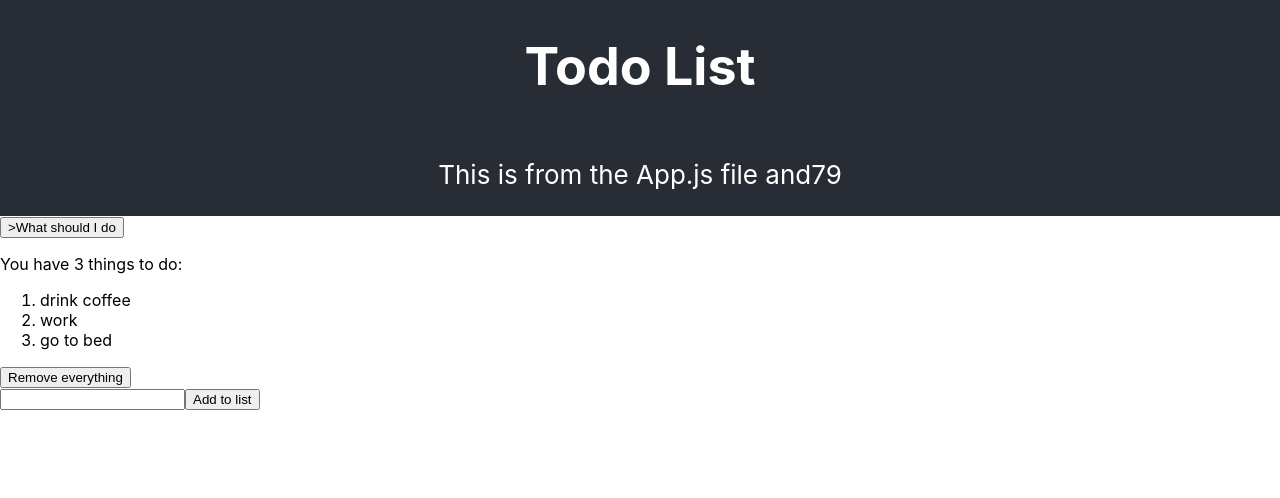
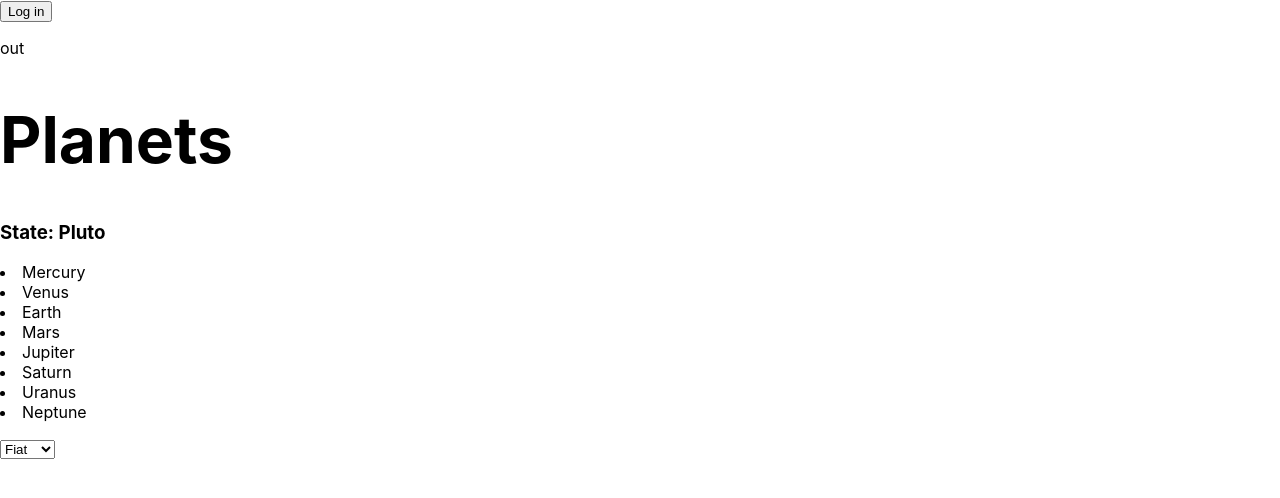
Before and after one commit to danMulvihill/React_reveiw, a React (Create React App) app: page / in a window 1280 px wide. Shown: the top 498 px of the page. Built offline with nearby package versions, Linux system fonts and the light colour scheme.

Commit message:
added some stuff

```diff
--- a/src/App.js
+++ b/src/App.js
@@ -1,95 +1,31 @@
 import React from 'react';
-
-
+import MyForm from './form';
+import Login from './login.js';
+import planets from './planets';
+import Planet from './planetcomp';
 import './App.css';
 
+const Title = <h1>Planets</h1>;
 
 class TodoApp extends React.Component{
-  render(){
-    const t = "Todo List";
-    const d = "This is from the App.js file and"+7+9;
-    const ops = ["drink coffee", "work", "go to bed"];
+  constructor(){
+    super()
+    this.state = {
+      name: "Pluto"
+    }
+  }
+  render() {
+    const planet = planets.map((p, i)=><li key={i}>{p}</li>)
     return <div>
-      <Header title = {t} description = {d}/>
-      <Action />
-      <Options options = {ops} />
-      <AddOption />
-    </div>
+        <Login />
+        <h1>{Title}</h1>
+        <h3>State: {this.state.name}</h3>
+            <Planet planet = {planet} />
+            <MyForm />
+        </div>
   }
 }
 
-class Header extends React.Component{
-  render() {
 
-    return (
-      <div className="App">
-        <header className="App-header">
-          <h1>{this.props.title}</h1>
-          <p>{this.props.description}</p>
-
-        </header>
-      </div>
-    );
-  }
-}
-
-class Action extends React.Component{
-  handlePick(){
-    alert("Do it!");
-  }
-  render(){
-    return <div>
-      <button onClick={this.handlePick}>>What should I do</button>
-    </div>
-  }
-}
-
-class Options extends React.Component {
-  handleRemove(){
-    console.log("all gone")
-  }
-  render(){
-    return <div>
-      <p>You have {this.props.options.length} things to do:</p>
-      <ol>
-  {this.props.options.map((op) => <Option key={op} option={op} />)}
-      </ol>
-      <button onClick={this.handleRemove}>Remove everything</button>
-    </div>
-  }
-}
-
-class Option extends React.Component{
-  render(){
-    return <li>{this.props.option}</li>
-  }
-}
-
-class AddOption extends React.Component {
-  onFormSubmit(e){
-    e.preventDefault();
-    let option = e.target.elements.option.value;
-    if (option){
-        // user.options.push(option);
-        console.log(option);
-        e.target.elements.option.value = "";
-    }
-  }
-  render(){
-    return <div>
-        <form onSubmit={this.onFormSubmit}>
-            <input type="text" name="option" />
-            <button>Add to list</button>
-        </form>
-    </div>
-  }
-}
-
-const fullApp = <div>
-  <Header />
-  <Action />
-  <Options />
-  <AddOption />
-</div>
 
 export default TodoApp;
--- /dev/null
+++ b/src/form.js
@@ -0,0 +1,22 @@
+import React from 'react';
+
+
+export default class MyForm extends React.Component {
+    constructor(props) {
+      super(props);
+      this.state = {
+        mycar: 'Fiat'
+      };
+    }
+    render() {
+      return (
+        <form>
+        <select value={this.state.mycar}>
+          <option value="Ford">Ford</option>
+          <option value="Volvo">Volvo</option>
+          <option value="Fiat">Fiat</option>
+        </select>
+        </form>
+      );
+    }
+  }
--- /dev/null
+++ b/src/login.js
@@ -0,0 +1,30 @@
+import React from 'react'
+
+class Login extends React.Component {
+    constructor(){
+        super()
+        this.state = {
+            isLoggedin: false
+        }
+        this.handleClick = this.handleClick.bind(this)
+    }
+
+    handleClick(){
+        this.setState(prevState => {
+            return {isLoggedin: !prevState.isLoggedin}
+        })
+        //this.setState(prevState => {isLoggedin: !prevState.isLoggedin})
+    }
+
+    render(){
+        let buttonText = this.state.isLoggedin?"Log out":"Log in";
+        let displayText = this.state.isLoggedin?"You're in":"out";
+        return <div>
+                <button onClick={this.handleClick}>{buttonText}</button>
+                <p>{displayText}</p>
+            </div>
+
+    }
+}
+
+export default Login;
--- /dev/null
+++ b/src/planetcomp.js
@@ -0,0 +1,8 @@
+import React from 'react'
+
+
+export default function Planet(props){
+    console.log(props);
+
+    return <p>{props.planet}</p>
+}
--- /dev/null
+++ b/src/planets.js
@@ -0,0 +1,7 @@
+
+
+
+const planets = ["Mercury", "Venus", "Earth", "Mars", "Jupiter",
+"Saturn", "Uranus", "Neptune"];
+
+export default planets;
```
